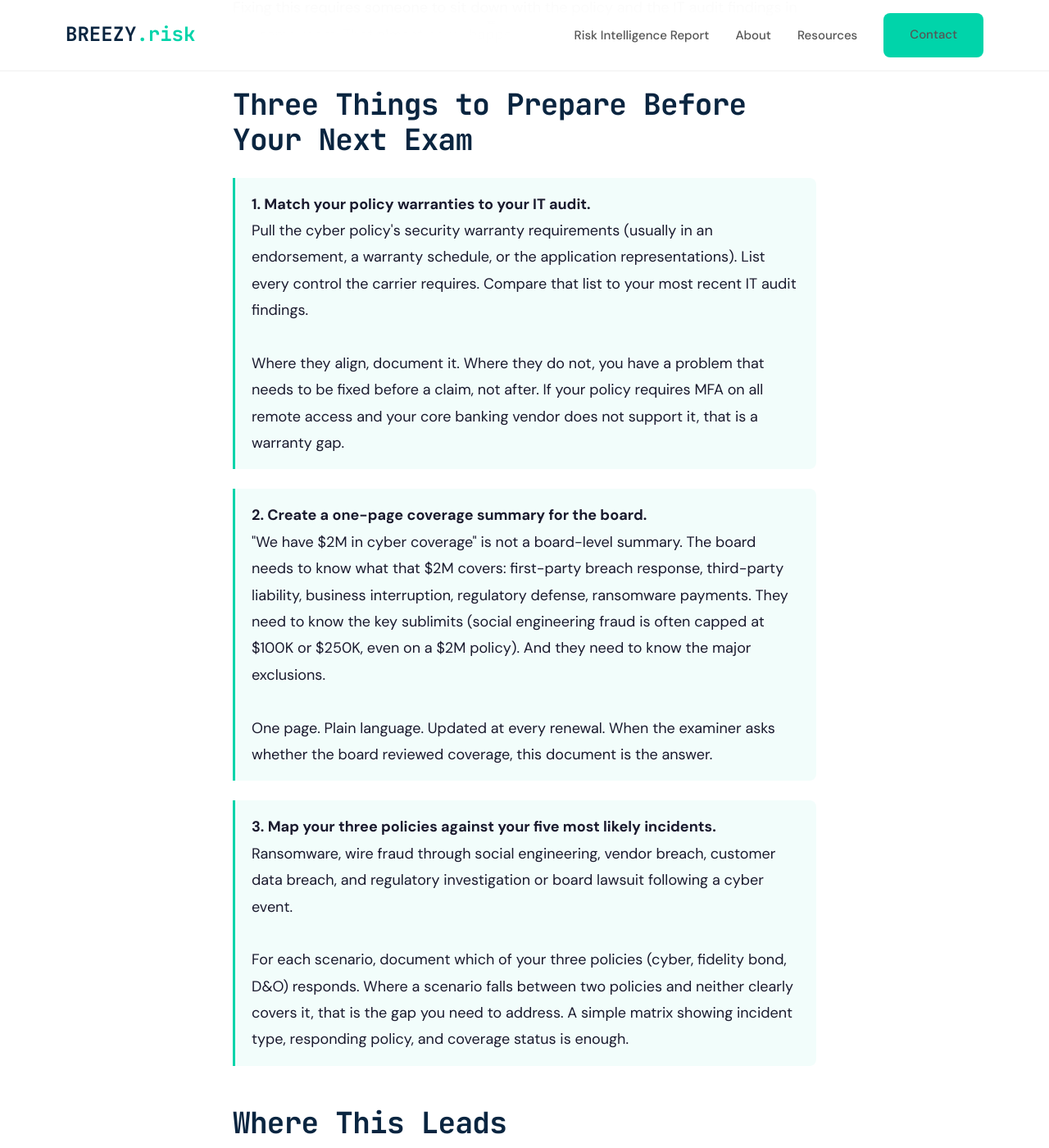
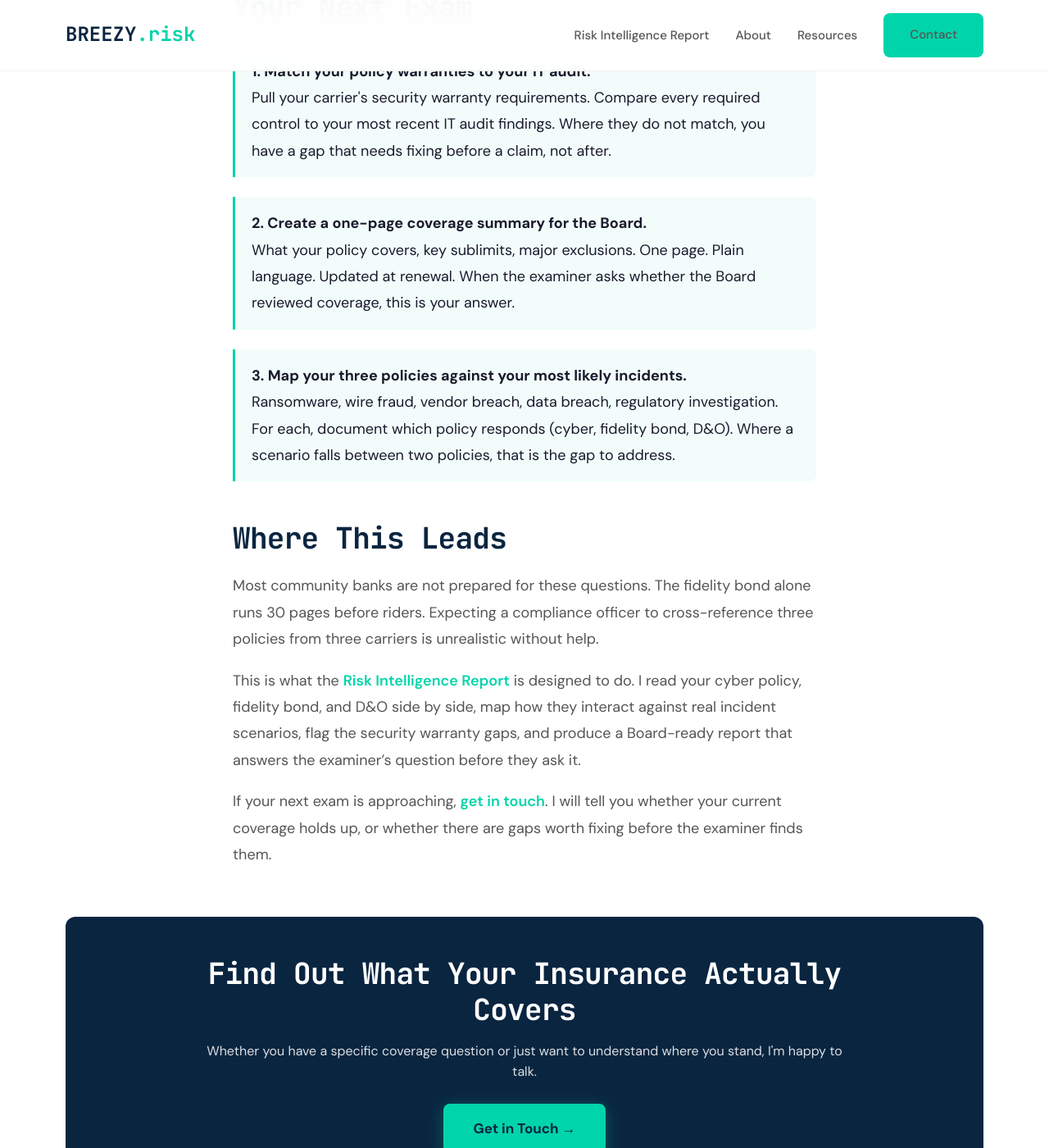
Before and after one commit to joeproe1/breezyins.com, a Jekyll site: the page built from _posts/2026-03-03-what-your-examiner-expects-from-cyber-insurance.md, in a window 1280 px wide and 1400 px high, scrolled down 2728 px. Shown: the whole window at 82% size. Built offline with Jekyll 4.4.1, drawn with Linux system fonts in a browser that asks for light colours; some of the changed text lies outside the part shown.

Commit message:
Refine examiner blog: Board caps, FFIEC spelled out, shorter prep boxes
- Capitalize Board throughout
- Spell out FFIEC on first use
- "The three-list problem" → "The missing cross-check", cut detail
- Shorten all three exam prep boxes to 1-2 sentences each

Co-Authored-By: Claude Opus 4.6 <noreply@anthropic.com>

```diff
--- a/_posts/2026-03-03-what-your-examiner-expects-from-cyber-insurance.md
+++ b/_posts/2026-03-03-what-your-examiner-expects-from-cyber-insurance.md
@@ -37,7 +37,7 @@ The FFIEC IT Examination Handbook treats cyber insurance as a component of the b
 </div>
 
 <div style="border-left: 3px solid #3B82F6; padding: 16px 20px; background: rgba(59,130,246,0.05); border-radius: 0 8px 8px 0;">
-<strong>Understanding of how cyber, fidelity bond, and D&O interact.</strong> A ransomware attack that leads to a wire transfer loss, followed by a regulatory investigation into board oversight, touches all three policies. Examiners want to know which policy responds to which part. For a detailed look at the finger-pointing problem, see <a href="{{ '/insights/wire-fraud-cyber-claim-or-bond-claim/' | relative_url }}" style="color:#00D4AA; font-weight:600;">Wire Fraud: Is That a Cyber Claim or a Bond Claim?</a>
+<strong>Understanding of how cyber, fidelity bond, and D&O interact.</strong> A ransomware attack that leads to a wire transfer loss, followed by a regulatory investigation into Board oversight, touches all three policies. Examiners want to know which policy responds to which part. For a detailed look at the finger-pointing problem, see <a href="{{ '/insights/wire-fraud-cyber-claim-or-bond-claim/' | relative_url }}" style="color:#00D4AA; font-weight:600;">Wire Fraud: Is That a Cyber Claim or a Bond Claim?</a>
 </div>
 
 </div>
@@ -51,9 +51,8 @@ Every cyber policy I review for banks contains security warranty requirements. T
 These are not suggestions. They are coverage conditions. If the bank's IT environment does not match what the policy requires, the carrier can deny a claim or rescind coverage after a loss.
 
 <div style="border-left: 3px solid #DC2626; padding: 16px 20px; background: rgba(220,38,38,0.05); border-radius: 0 8px 8px 0; margin: 24px 0;">
-<strong>The three-list problem:</strong> Your examiner asks about controls. Your IT auditor tests controls. Your carrier requires controls. But nobody checks whether these three lists match.<br><br>
-The examiner reviews controls against the FFIEC CAT or NIST CSF. Your IT auditor tests against your internal policies. Your carrier lists required controls in the policy's warranty endorsement.<br><br>
-These three frameworks overlap but are not identical. <strong>A bank can pass its IT audit, satisfy its examiner, and still violate a policy warranty it did not know existed.</strong>
+<strong>The missing cross-check:</strong> Your examiner asks about controls. Your IT auditor tests controls. Your carrier requires controls. Nobody checks whether these three lists match.<br><br>
+<strong>A bank can pass its IT audit, satisfy its examiner, and still violate a policy warranty it did not know existed.</strong>
 </div>
 
 Fixing this requires someone to sit down with the policy and the IT audit findings in the same room. That almost never happens.
@@ -62,26 +61,23 @@ Fixing this requires someone to sit down with the policy and the IT audit findin
 
 <div style="border-left: 3px solid #00D4AA; padding: 16px 20px; background: rgba(0,212,170,0.05); border-radius: 0 8px 8px 0; margin: 24px 0;">
 <strong>1. Match your policy warranties to your IT audit.</strong><br>
-Pull the cyber policy's security warranty requirements (usually in an endorsement, a warranty schedule, or the application representations). List every control the carrier requires. Compare that list to your most recent IT audit findings.<br><br>
-Where they align, document it. Where they do not, you have a problem that needs to be fixed before a claim, not after. If your policy requires MFA on all remote access and your core banking vendor does not support it, that is a warranty gap.
+Pull your carrier's security warranty requirements. Compare every required control to your most recent IT audit findings. Where they do not match, you have a gap that needs fixing before a claim, not after.
 </div>
 
 <div style="border-left: 3px solid #00D4AA; padding: 16px 20px; background: rgba(0,212,170,0.05); border-radius: 0 8px 8px 0; margin: 24px 0;">
-<strong>2. Create a one-page coverage summary for the board.</strong><br>
-"We have $2M in cyber coverage" is not a board-level summary. The board needs to know what that $2M covers: first-party breach response, third-party liability, business interruption, regulatory defense, ransomware payments. They need to know the key sublimits (social engineering fraud is often capped at $100K or $250K, even on a $2M policy). And they need to know the major exclusions.<br><br>
-One page. Plain language. Updated at every renewal. When the examiner asks whether the board reviewed coverage, this document is the answer.
+<strong>2. Create a one-page coverage summary for the Board.</strong><br>
+What your policy covers, key sublimits, major exclusions. One page. Plain language. Updated at renewal. When the examiner asks whether the Board reviewed coverage, this is your answer.
 </div>
 
 <div style="border-left: 3px solid #00D4AA; padding: 16px 20px; background: rgba(0,212,170,0.05); border-radius: 0 8px 8px 0; margin: 24px 0;">
-<strong>3. Map your three policies against your five most likely incidents.</strong><br>
-Ransomware, wire fraud through social engineering, vendor breach, customer data breach, and regulatory investigation or board lawsuit following a cyber event.<br><br>
-For each scenario, document which of your three policies (cyber, fidelity bond, D&O) responds. Where a scenario falls between two policies and neither clearly covers it, that is the gap you need to address. A simple matrix showing incident type, responding policy, and coverage status is enough.
+<strong>3. Map your three policies against your most likely incidents.</strong><br>
+Ransomware, wire fraud, vendor breach, data breach, regulatory investigation. For each, document which policy responds (cyber, fidelity bond, D&O). Where a scenario falls between two policies, that is the gap to address.
 </div>
 
 ## Where This Leads
 
 Most community banks are not prepared for these questions. The fidelity bond alone runs 30 pages before riders. Expecting a compliance officer to cross-reference three policies from three carriers is unrealistic without help.
 
-This is what the [Risk Intelligence Report]({{ '/community-bank-insurance/' | relative_url }}) is designed to do. I read your cyber policy, fidelity bond, and D&O side by side, map how they interact against real incident scenarios, flag the security warranty gaps, and produce a board-ready report that answers the examiner's question before they ask it.
+This is what the [Risk Intelligence Report]({{ '/community-bank-insurance/' | relative_url }}) is designed to do. I read your cyber policy, fidelity bond, and D&O side by side, map how they interact against real incident scenarios, flag the security warranty gaps, and produce a Board-ready report that answers the examiner's question before they ask it.
 
 If your next exam is approaching, [get in touch]({{ '/contact/' | relative_url }}). I will tell you whether your current coverage holds up, or whether there are gaps worth fixing before the examiner finds them.
```
Also changed, not shown: other parts of _posts/2026-03-03-what-your-examiner-expects-from-cyber-insurance.md (+2 -2 lines).
